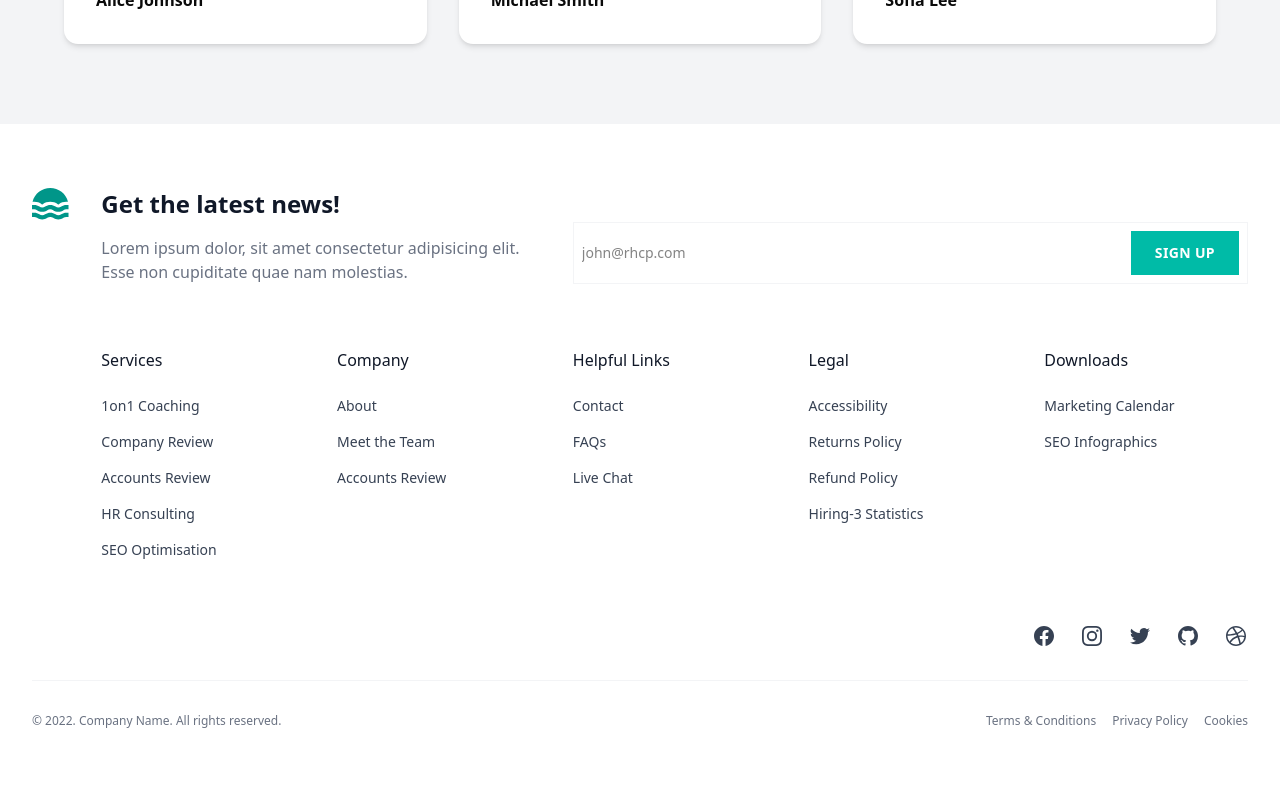
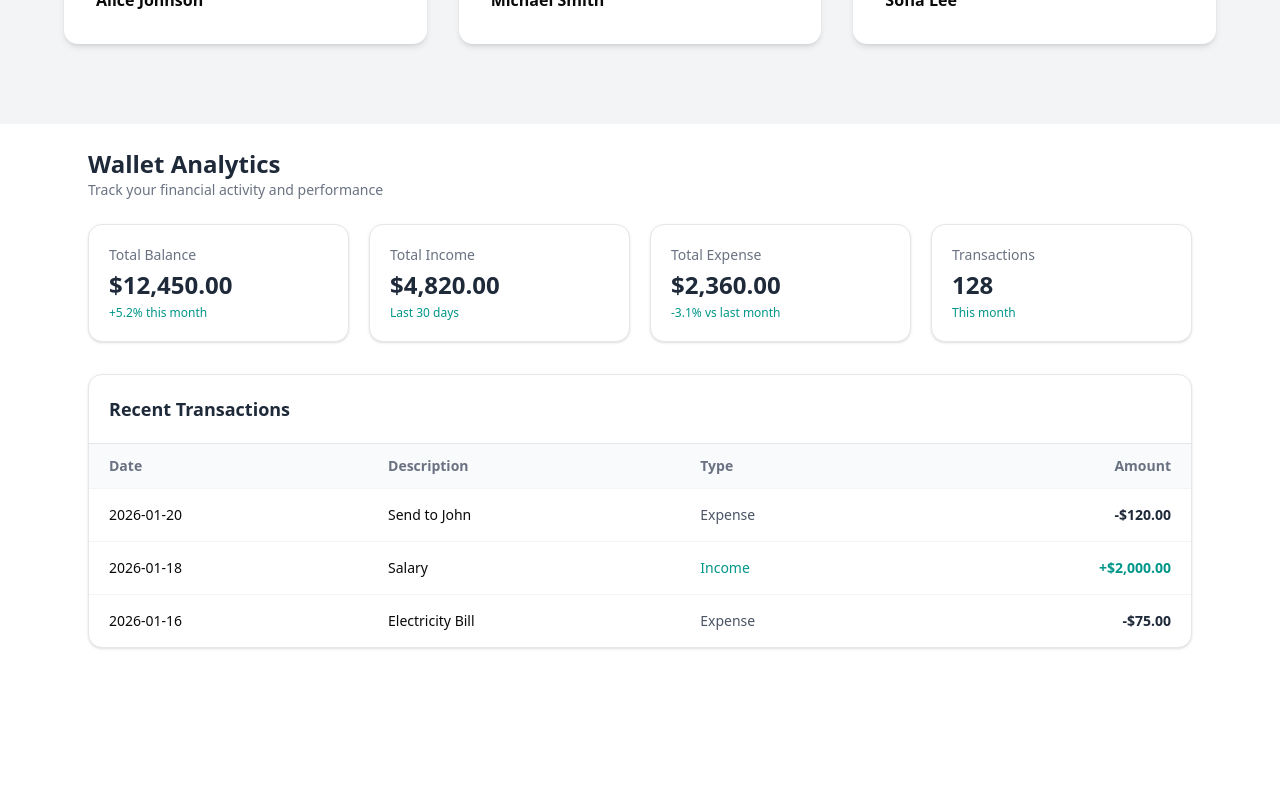
Before and after one commit to Joynal-Abedin85/client-digital-wallet, a React (Vite) app: page / in a window 1280 px wide. Shown: the part 1160-1960 px from the top of the page. Built offline with nearby package versions, Linux system fonts and the light colour scheme.

Commit message:
add analytics section

```diff
--- a/src/pages/analytics.tsx
+++ b/src/pages/analytics.tsx
@@ -1,10 +1,133 @@
+import React from "react";
 
-const analytics = () => {
-    return (
-        <div>
-            analytics
-        </div>
-    );
+type StatCardProps = {
+  title: string;
+  value: string;
+  subtitle?: string;
 };
 
-export default analytics;
+const StatCard: React.FC<StatCardProps> = ({ title, value, subtitle }) => {
+  return (
+    <div className="bg-white rounded-xl p-5 shadow-sm border border-gray-200">
+      <p className="text-sm text-gray-500">{title}</p>
+      <h2 className="text-2xl font-semibold text-gray-800 mt-1">
+        {value}
+      </h2>
+      {subtitle && (
+        <p className="text-xs text-teal-600 mt-1">{subtitle}</p>
+      )}
+    </div>
+  );
+};
+
+const AnalyticsPage: React.FC = () => {
+  return (
+    <div className=" max-w-6xl mx-auto min-h-screen  p-6">
+      {/* Header */}
+      <div className="mb-6">
+        <h1 className="text-2xl font-bold text-gray-800">
+          Wallet Analytics
+        </h1>
+        <p className="text-gray-500 text-sm">
+          Track your financial activity and performance
+        </p>
+      </div>
+
+      {/* Stats */}
+      <div className="grid grid-cols-1 sm:grid-cols-2 lg:grid-cols-4 gap-5 mb-8">
+        <StatCard
+          title="Total Balance"
+          value="$12,450.00"
+          subtitle="+5.2% this month"
+        />
+        <StatCard
+          title="Total Income"
+          value="$4,820.00"
+          subtitle="Last 30 days"
+        />
+        <StatCard
+          title="Total Expense"
+          value="$2,360.00"
+          subtitle="-3.1% vs last month"
+        />
+        <StatCard
+          title="Transactions"
+          value="128"
+          subtitle="This month"
+        />
+      </div>
+
+      {/* Transactions */}
+      <div className="bg-white rounded-xl shadow-sm border border-gray-200">
+        <div className="p-5 border-b border-gray-200">
+          <h2 className="text-lg font-semibold text-gray-800">
+            Recent Transactions
+          </h2>
+        </div>
+
+        <div className="overflow-x-auto">
+          <table className="w-full text-sm">
+            <thead className="bg-gray-50 text-gray-500">
+              <tr>
+                <th className="px-5 py-3 text-left">Date</th>
+                <th className="px-5 py-3 text-left">Description</th>
+                <th className="px-5 py-3 text-left">Type</th>
+                <th className="px-5 py-3 text-right">Amount</th>
+              </tr>
+            </thead>
+            <tbody>
+              {[
+                {
+                  date: "2026-01-20",
+                  desc: "Send to John",
+                  type: "Expense",
+                  amount: "-$120.00",
+                },
+                {
+                  date: "2026-01-18",
+                  desc: "Salary",
+                  type: "Income",
+                  amount: "+$2,000.00",
+                },
+                {
+                  date: "2026-01-16",
+                  desc: "Electricity Bill",
+                  type: "Expense",
+                  amount: "-$75.00",
+                },
+              ].map((tx, index) => (
+                <tr
+                  key={index}
+                  className="border-t border-gray-100 hover:bg-gray-50"
+                >
+                  <td className="px-5 py-4">{tx.date}</td>
+                  <td className="px-5 py-4">{tx.desc}</td>
+                  <td
+                    className={`px-5 py-4 font-medium ${
+                      tx.type === "Income"
+                        ? "text-teal-600"
+                        : "text-gray-600"
+                    }`}
+                  >
+                    {tx.type}
+                  </td>
+                  <td
+                    className={`px-5 py-4 text-right font-semibold ${
+                      tx.amount.startsWith("+")
+                        ? "text-teal-600"
+                        : "text-gray-800"
+                    }`}
+                  >
+                    {tx.amount}
+                  </td>
+                </tr>
+              ))}
+            </tbody>
+          </table>
+        </div>
+      </div>
+    </div>
+  );
+};
+
+export default AnalyticsPage;
--- a/src/pages/home.tsx
+++ b/src/pages/home.tsx
@@ -1,3 +1,4 @@
+import AnalyticsPage from "./analytics";
 import HowItWorks from "./compo1";
 import Testimonials from "./compo2";
 import Features from "./Features";
@@ -8,6 +9,7 @@ const home = () => {
             <Features></Features>
             <HowItWorks></HowItWorks>
             <Testimonials></Testimonials>
+            <AnalyticsPage></AnalyticsPage>
         </div>
     );
 };
```
